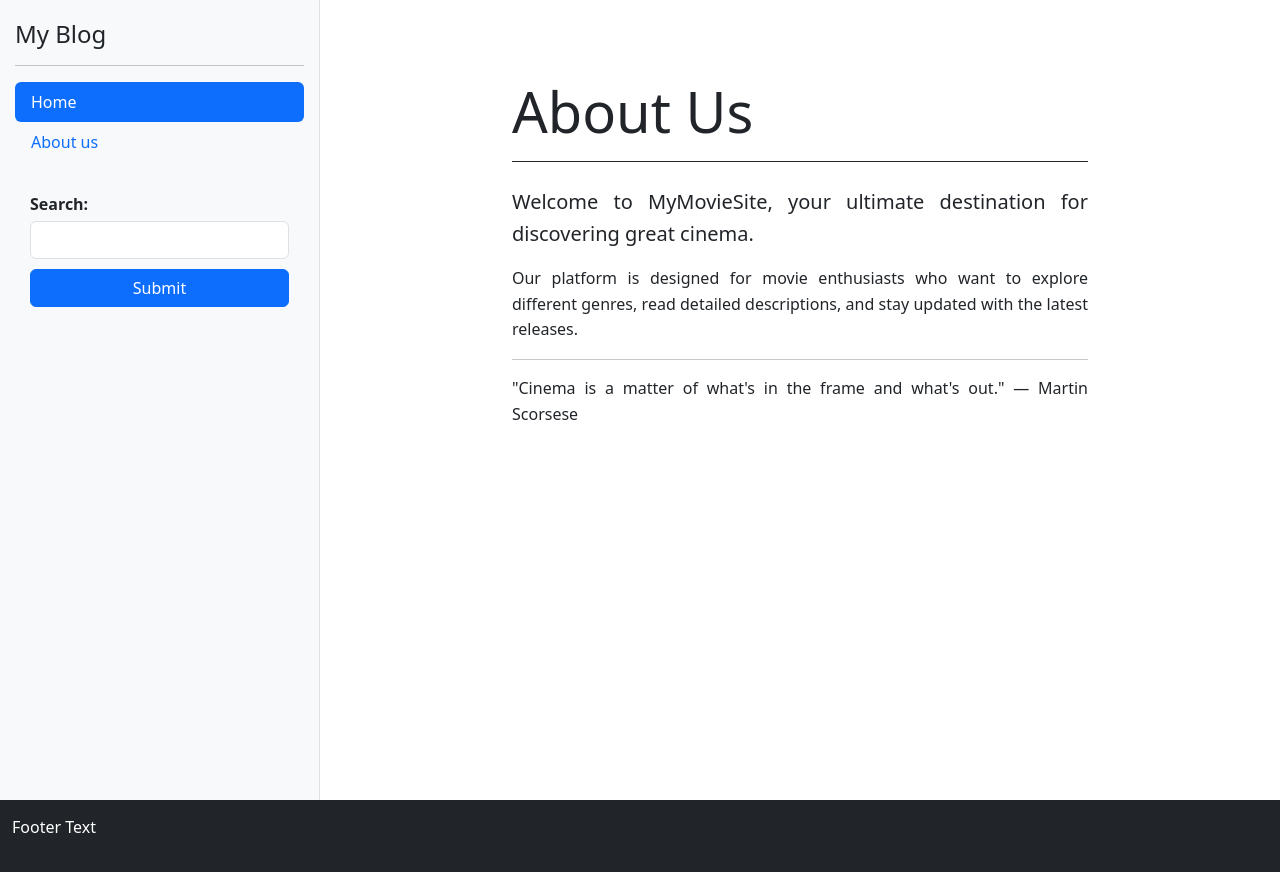
After one commit to JohnH22/mymoviesite, a Django app: page /about_us in a window 1280 px wide. The commit adds this page. Run offline with Django 5.2, Linux system fonts and the light colour scheme.

Commit message:
Added search text box on left side of page, created about_us.html ,relocated about_us.html to the correct path templates/movie/directory,updated views.py to use Django Q for search on title or text, created small test layout for about us page.

```diff
--- /dev/null
+++ b/movie/templates/movie/about_us.html
@@ -0,0 +1,22 @@
+{% extends 'movie/base.html' %}
+
+{% block content %}
+<div class="container mt-5">
+    <div class="row text-dark">
+        <div class="col-md-8 offset-md-2">
+            <h1 class="display-4 border-bottom border-dark pb-3">About Us</h1>
+            <p  class="lead mt-4">
+                Welcome to <strong>MyMovieSite</strong>, your ultimate destination for discovering great cinema.
+            </p>
+            <p>
+                Our platform is designed for movie enthusiasts who want to explore different genres,
+                read detailed descriptions, and stay updated with the latest releases.
+            </p>
+            <hr class="bg-secondary">
+            <p class="font-italic">
+                "Cinema is a matter of what's in the frame and what's out." — Martin Scorsese
+            </p>
+        </div>
+    </div>
+</div>
+{% endblock %}
--- a/movie/templates/movie/base.html
+++ b/movie/templates/movie/base.html
@@ -14,12 +14,24 @@
     <body>
     <div class="container-fluid">
         <div class="row content">
-            <div class="col-sm-3 bg-light sidebar">
+            <div class="col-sm-3 bg-light sidebar" style="padding: 20px 15px;">
                 <h4>My Blog</h4>
+                <hr>
                 <ul class="nav nav-pills flex-column">
-                    <li class="active"><a href="/">Home</a></li>
-                    <li><a href="#">About the blog</a></li>
-                </ul><br>
+                    <li class="nav-item">
+                        <a class="nav-link active" href="/">Home</a>
+                    </li>
+                    <li class="nav-item">
+                        <a class="nav-link" href="{% url 'about_us' %}">About us</a>
+                    </li>
+                    <li style="margin-top: 20px;">
+                        <strong style="display: block; padding: 10px 15px 5px;">Search:</strong>
+                        <form type="get" action="/" style="padding: 0 15px;">
+                            <input type="text" name="txt" class="form-control">
+                            <input type="submit" value="Submit" class="btn btn-primary" style="margin-top: 10px; width: 100%;">
+                        </form>
+                    </li>
+                </ul>
             </div>
             <div class="col-sm-9">
                 {% block content %}
--- a/movie/urls.py
+++ b/movie/urls.py
@@ -7,7 +7,8 @@ from django.conf.urls.static import static
 
 urlpatterns = [
     path('', views.movie_list, name='movie_list'),
-    path('movie/<int:pk>/', views.movie_detail, name='movie_detail')
+    path('movie/<int:pk>/', views.movie_detail, name='movie_detail'),
+    path('about_us', views.about_us, name='about_us'),
 ]
 
 urlpatterns += staticfiles_urlpatterns()
--- a/movie/views.py
+++ b/movie/views.py
@@ -1,16 +1,26 @@
 from django.shortcuts import render, get_object_or_404
 from django.utils import timezone
 from .models import Movie
+from django.db.models import Q
 
 def movie_list(request):
-    cat = request.GET.get('cat', '').strip()
-    if cat == '':
+    cat = request.GET.get('cat')
+    txt = request.GET.get('txt')
+    if not cat:
+        if txt:
+            movies = Movie.objects.filter((Q(text__icontains=txt) | Q(title__icontains=txt)) & Q(published_date__lte=timezone.now())).order_by('published_date')
+        else:
+            movies = Movie.objects.filter(published_date__lte=timezone.now()).order_by('published_date')
+    elif cat.isdigit():
+        cat=int(cat)
+        movies = Movie.objects.filter(published_date__lte=timezone.now()).filter(category=cat).order_by('published_date')
+    else:
         movies = Movie.objects.filter(published_date__lte=timezone.now()).order_by('published_date')
-    else:
-        cat = int(cat)
-        movies = Movie.objects.filter(published_date__lte=timezone.now()).filter(category=cat).order_by('published_date')
     return render(request, 'movie/movie_list.html', {'movies': movies})
 
 def movie_detail(request, pk):
     movie = get_object_or_404(Movie, pk=pk)
     return render(request, 'movie/movie_detail.html', {'movie': movie})
+
+def about_us(request):
+    return render(request, 'movie/about_us.html')
```
